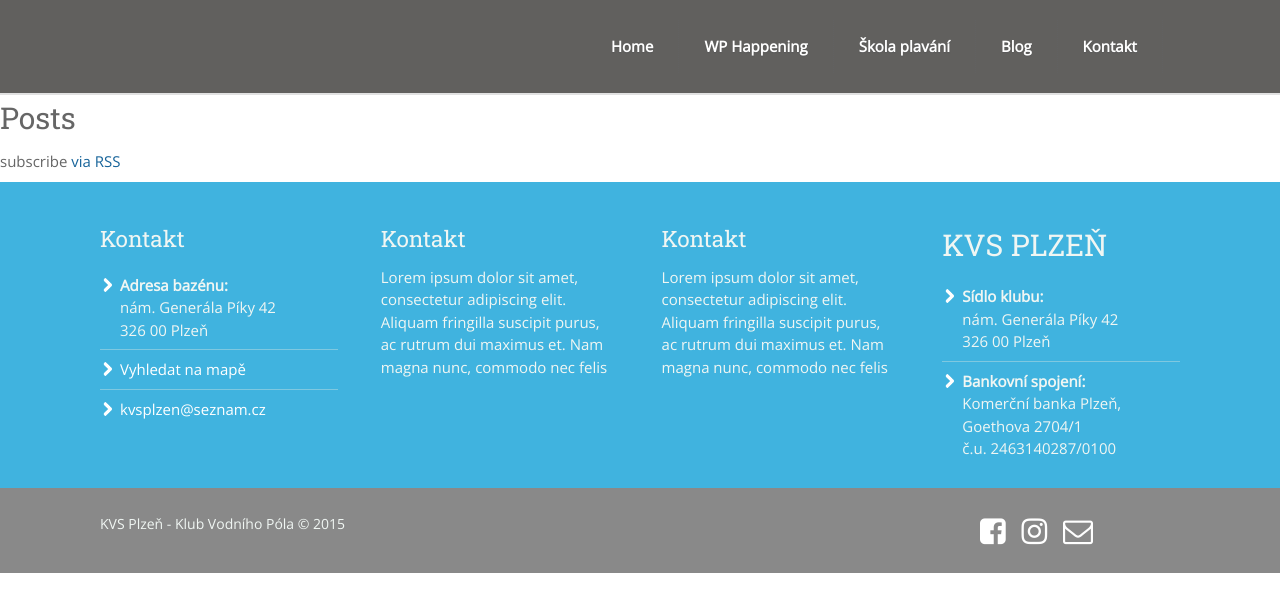
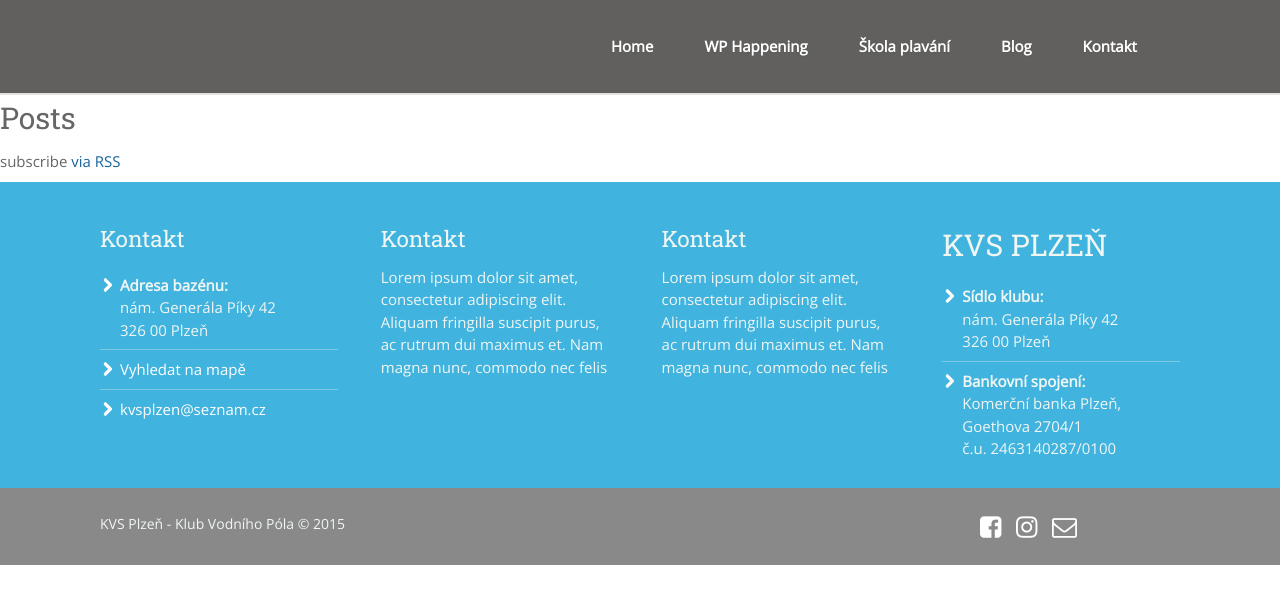
Before and after one commit to SteveVil/KVS-web, a Jekyll site: the page built from index.html, in a window 1280 px wide. Shown: the top 612 px of the page. Built offline with Jekyll 4.4.1, drawn with Linux system fonts in a browser that asks for light colours; nearby versions of some CDN libraries.

Commit message:
Update _footer.sass

```diff
--- a/_sass/_footer.sass
+++ b/_sass/_footer.sass
@@ -50,7 +50,7 @@ H1.small-logo
 .social-links
 	width: 200px
 	float: right
-	font-size: 30px
+	font-size: 25px
 
 .fa-facebook-square, .fa-instagram, .fa-envelope-o
 	color: #FFF
```
